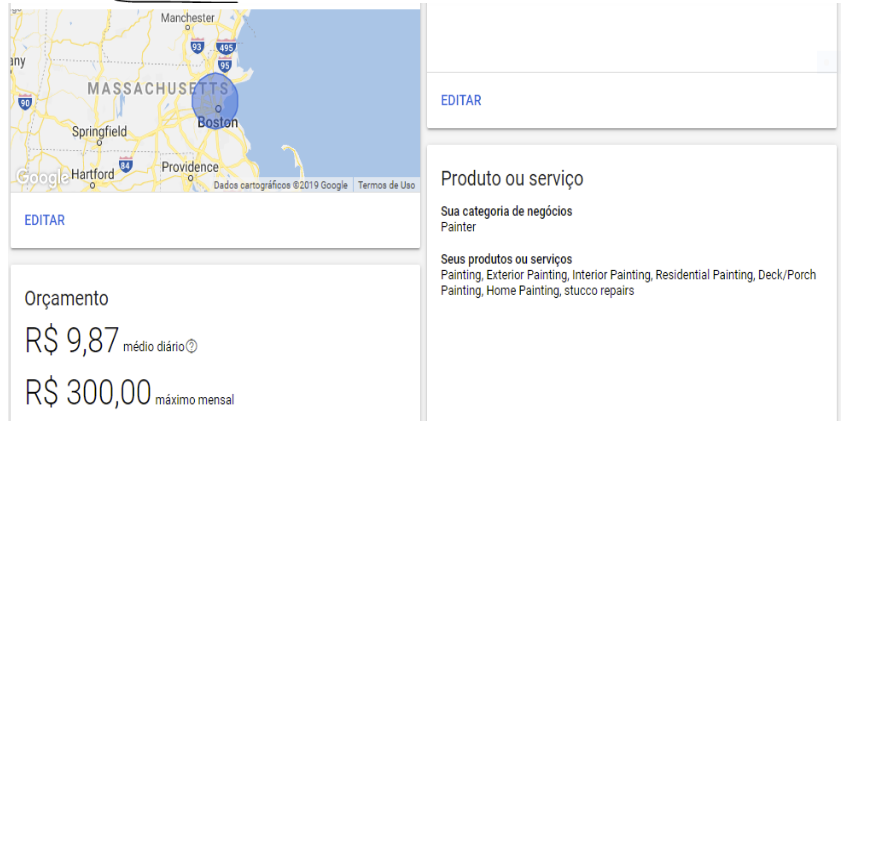
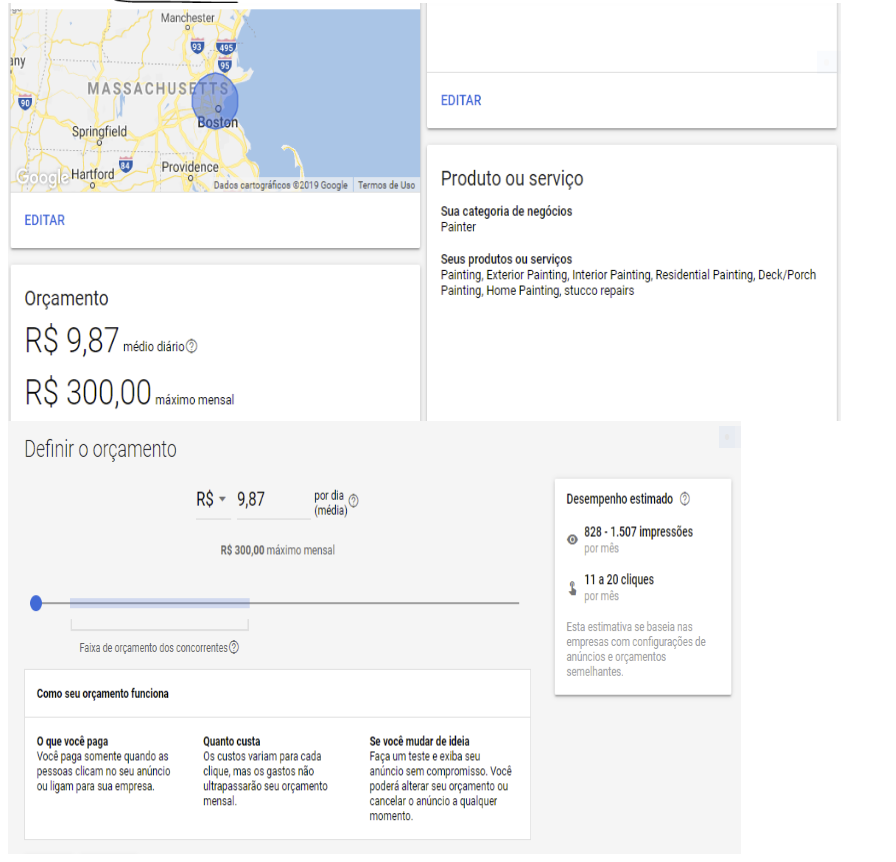
Before and after one commit to adsDevPro/Seo, a plain HTML site: page index.html in a window 1280 px wide. Shown: the part 612-1474 px from the top of the page, without its empty margins (0-896 px from the left). Before the commit the page ends 1041 px from the top, so only its background shows below. Drawn offline with Linux system fonts and the light colour scheme.

Commit message:
Update index.html

```diff
--- a/index.html
+++ b/index.html
@@ -1,3 +1,15 @@
 
 <html><head><img style="-webkit-user-select: none;cursor: zoom-in;" src="https://raw.githubusercontent.com/adsDevPro/Seo/master/or%C3%A7amento%207.PNG" width="833" height="607"></head>
-  </head><body><img style="-webkit-user-select: none;cursor: zoom-in;" src="https://raw.githubusercontent.com/adsDevPro/Seo/master/servi%C3%A7o77.PNG" width="833" height="418"></body></html>
+  </head><body><img style="-webkit-user-select: none;cursor: zoom-in;" src="https://raw.githubusercontent.com/adsDevPro/Seo/master/servi%C3%A7o77.PNG" width="833" height="418">
+
+
+
+<img style="-webkit-user-select: none;cursor: zoom-in;" src="https://raw.githubusercontent.com/adsDevPro/Seo/master/orcamento%206.PNG" width="733" height="433">
+
+
+
+
+
+
+
+</body></html>
```
